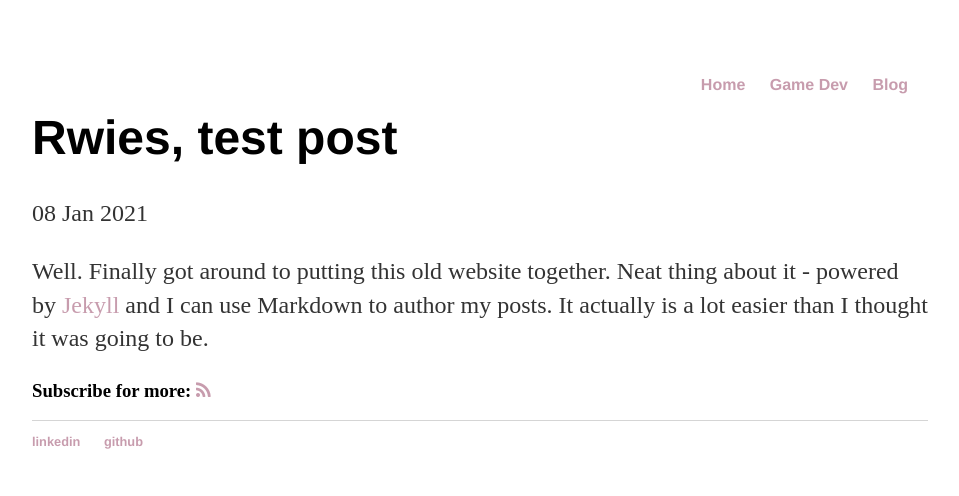
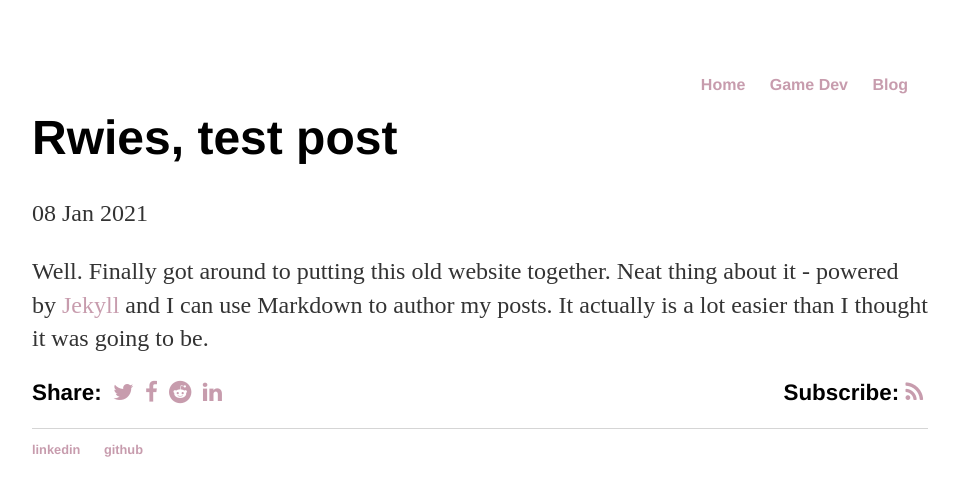
Before and after one commit to rmwiesenberg/rmwiesenberg.github.io, a Jekyll site: the page built from _posts/2021-01-05-test-post.md, in a window 1280 px wide. Shown: the top 496 px of the page, without its empty margins (160-1119 px from the left). Built offline with Jekyll 4.4.1, drawn with Linux system fonts in a browser that asks for light colours.

Commit message:
added social links!

```diff
--- a/_config.yml
+++ b/_config.yml
@@ -1,6 +1,5 @@
 name: rwies
 markdown: kramdown
-twitter_username: odega
 permalink: /blog/:year/:month/:day/:title
 
 plugins:
--- a/_layouts/post.html
+++ b/_layouts/post.html
@@ -8,4 +8,27 @@ layout: default
 <div class="post">
   {{ content }}
 </div>
-<h3>Subscribe for more: <a href="/feed.xml"><i aria-hidden="true" class="fa fa-rss"></i></a></h3>
+
+<div class="retain">
+  <ul>
+    <li>Share:</li>
+    <li><a href="https://twitter.com/intent/tweet?text={{ page.title }}&url={{ site.url }}{{ page.url }}"
+           rel="nofollow" target="_blank" title="Share on Twitter">
+      <i aria-hidden="true" class="fa fa-twitter"></i>
+    </a></li>
+    <li><a href="https://facebook.com/sharer.php?u={{ site.url }}{{ page.url }}" rel="nofollow" target="_blank"
+           title="Share on Facebook">
+      <i aria-hidden="true" class="fa fa-facebook"></i>
+    </a></li>
+    <li><a href="https://reddit.com/submit?url={{ site.url }}{{ page.url }}&title={{ page.title }}"
+           rel="noopener noreferrer" target="_blank">
+      <i aria-hidden="true" class="fa fa-reddit"></i>
+    </a></li>
+    <li>
+      <a href="https://www.linkedin.com/shareArticle?mini=true&url={{ site.url }}{{ page.url }}&title={{ page.title }}"
+         rel="noopener noreferrer" target="_blank">
+        <i aria-hidden="true" class="fa fa-linkedin"></i>
+      </a></li>
+    <li class="right">Subscribe: <a href="/feed.xml"><i aria-hidden="true" class="fa fa-rss"></i></a></li>
+  </ul>
+</div>
--- a/css/main.css
+++ b/css/main.css
@@ -2,7 +2,15 @@ body {
     margin: 60px auto;
     width: 70%;
 }
-nav ul, footer ul {
+
+.retain {
+    font-family: 'Helvetica', 'Arial', 'Sans-Serif';
+    display: block;
+    font-size: 1.4em;
+    font-weight: bold;
+}
+
+nav ul, footer ul, .retain ul {
     font-family: 'Helvetica', 'Arial', 'Sans-Serif';
     padding: 0px;
     list-style: none;
@@ -12,6 +20,16 @@ nav ul, footer ul {
 nav ul li, footer ul li {
     display: inline;
     margin-right: 20px;
+}
+
+
+.retain ul li {
+    display: inline;
+    margin-right: 5px;
+}
+
+li.right {
+    float: right;
 }
 
 nav.right {
```
